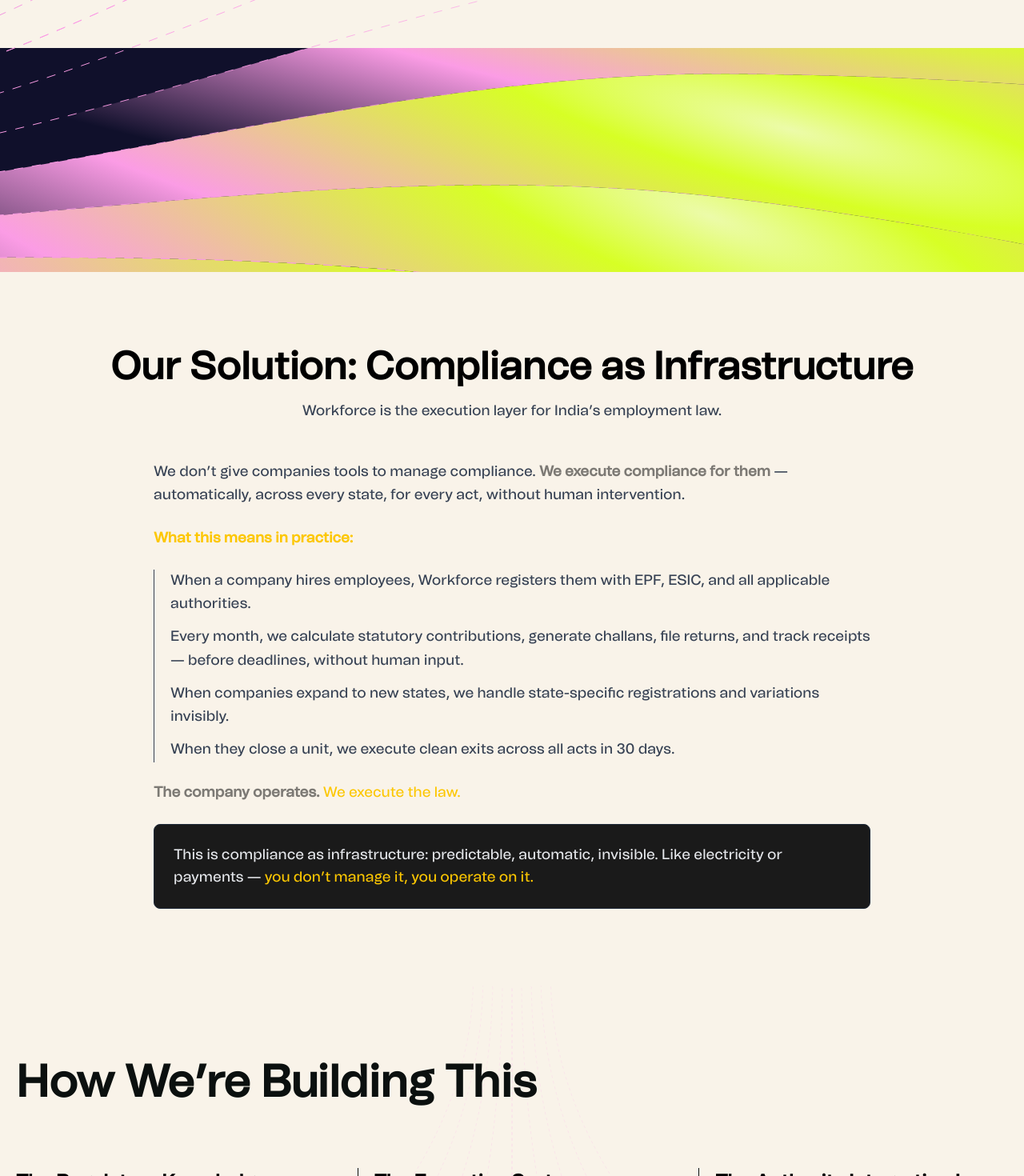
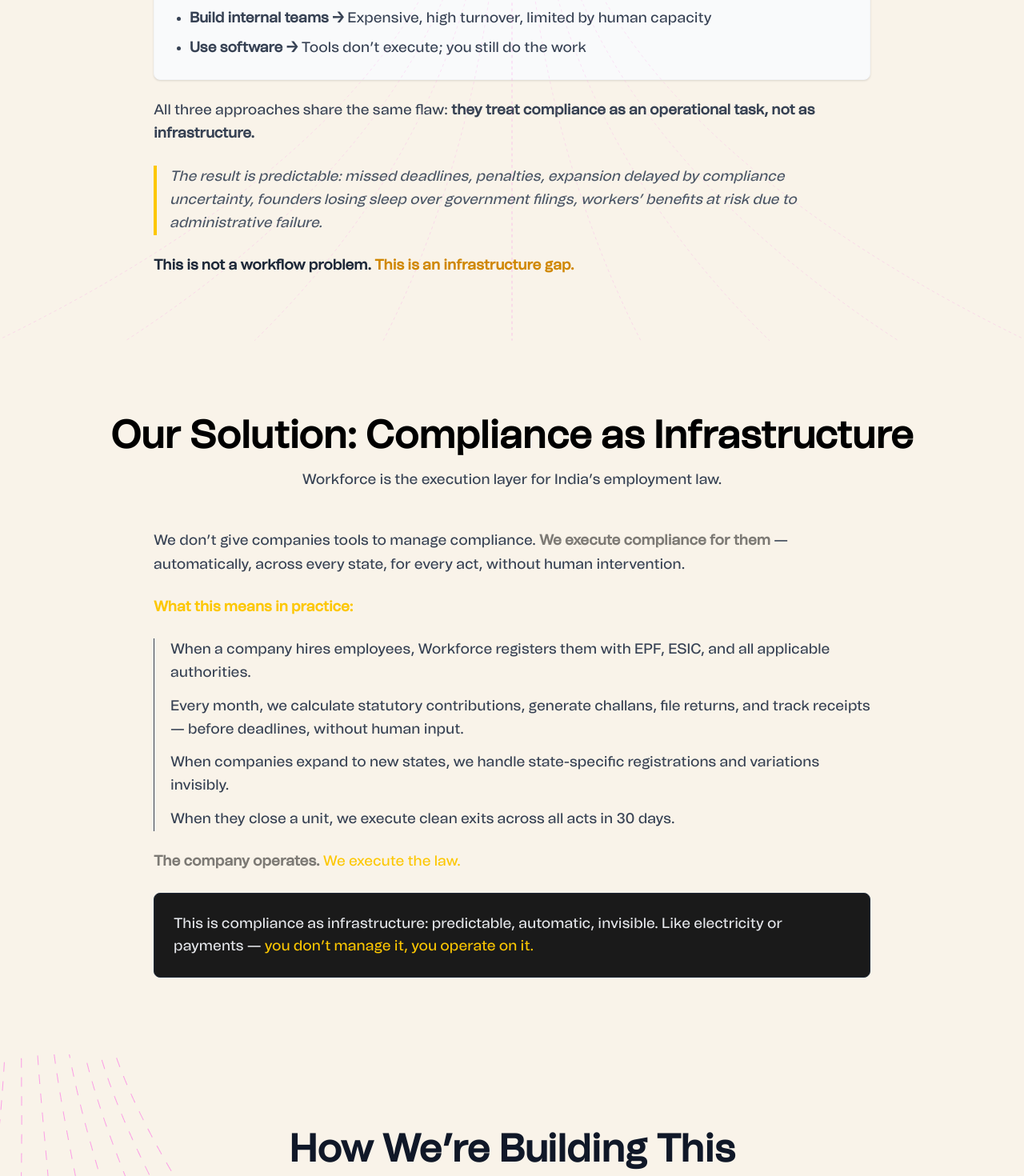
Before and after one commit to greatby/workforce-next, a Next.js app: page /aboutUs in a window 1280 px wide. Shown: the part 1260-2730 px from the top of the page at 80% size. Built offline with nearby package versions, Linux system fonts and the light colour scheme; a web font is replaced by a local one.

Commit message:
Added old content back to about us link

```diff
--- a/src/app/aboutUs/page.js
+++ b/src/app/aboutUs/page.js
@@ -18,17 +18,17 @@
   return (
    <>
    <MissionHero/>
-   {/* <ProblemSection /> */}
-   <VisionSection data={visionDataAbout}/>
+   <ProblemSection />
+   {/* <VisionSection data={visionDataAbout}/> */}
    <SolutionSection />
-   {/* <BuildingSection /> */}
-   <EnterpriseChoose data={buildingData}/>
-   {/* <WhyExistSection />
-   <WhyNowSection /> */}
+   <BuildingSection />
+   {/* <EnterpriseChoose data={buildingData}/> */}
+   <WhyExistSection />
+   <WhyNowSection />
    <FounderSection />
-   {/* <PrinciplesSection />
+   <PrinciplesSection />
    <SystemVisionSection />
-   <WorkWithUsSection /> */}
+   <WorkWithUsSection />
    <ClosingStatementSection />
    </>
   )
```
